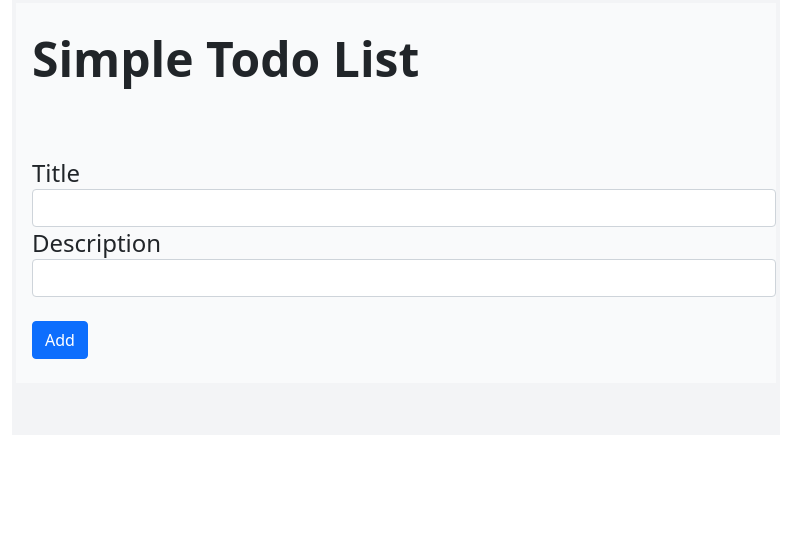
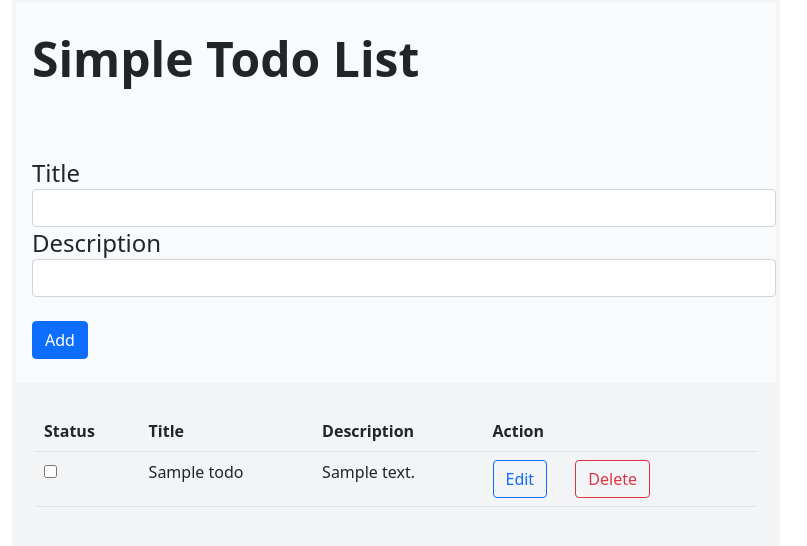
Before and after one commit to TheBaconShaken/TodoList, a PHP site: page / in a window 1280 px wide. Shown: the part 121-667 px from the top of the page, without its empty margins (244-1051 px from the left). Run offline with PHP 8.4, Linux system fonts and the light colour scheme; tables that the repository leaves empty or names only in its code hold one stand-in row (values such as "Sample post"); style sheets or scripts are compiled from the project's sources; some libraries are stand-ins or nearby versions.

Commit message:
Converted and updated Object Oriented PHP PDO

```diff
--- /dev/null
+++ b/includes/function/edit.php
@@ -0,0 +1,2 @@
+<?php
+require 'db.php';
--- /dev/null
+++ b/includes/function/somethin.php
@@ -0,0 +1,3 @@
+<?php
+
+echo "<h1>Hello, good sir. I'm somethin!</h1>";
--- /dev/null
+++ b/includes/header.php
@@ -0,0 +1,32 @@
+<?php
+    $handle = ['', ''];
+
+    if(isset($_POST['title']) && isset($_POST['description'])){
+        $title = $_POST['title'];
+        $desc = $_POST['description'];
+
+        $query = 'INSERT INTO todos (title, description, status) VALUES (:title, :desc, :status)';
+        $statement = $conn->prepare($query);
+        if($statement->execute([':title' => $title, ':desc' => $desc, ':status' => 0])){
+            $handle = ['Succesfully submitted data!', 0];
+        }else{
+            $handle = ['Failed to submit data..', 1];
+        }
+    }
+?>
+<!DOCTYPE html>
+<html lang="en">
+<head>
+    <meta charset="UTF-8">
+    <meta name="viewport" content="width=device-width, initial-scale=1.0">
+    <title>Todo List</title>
+    <!-- Custom CSS -->
+    <link rel="stylesheet" href="css/style.css" >
+    <!-- Tailwind CSS -->
+    <link href="https://unpkg.com/tailwindcss@^2/dist/tailwind.min.css" rel="stylesheet">
+    <!-- Font Awesome -->
+    <script src="https://use.fontawesome.com/24f5eb1201.js"></script>
+    <!-- Bootstrap -->
+    <link href="https://cdn.jsdelivr.net/npm/bootstrap@5.0.0-beta1/dist/css/bootstrap.min.css" rel="stylesheet" integrity="sha384-giJF6kkoqNQ00vy+HMDP7azOuL0xtbfIcaT9wjKHr8RbDVddVHyTfAAsrekwKmP1" crossorigin="anonymous">
+
+</head>
--- a/index.php
+++ b/index.php
@@ -1,38 +1,14 @@
 <?php
-    include_once 'includes/db.php';
+    include_once 'includes/function/db.php';
 
-    $handle = ['', ''];
+    $query = "SELECT * FROM todos;";
+    $statement = $conn->prepare($query);
+    $statement->execute();
 
-    if(isset($_POST['title']) && isset($_POST['description'])){
-        $title = $_POST['title'];
-        $desc = $_POST['description'];
-
-        $query = 'INSERT INTO todos (title, description, status) VALUES (:title, :desc, :status)';
-        $statement = $conn->prepare($query);
-        if($statement->execute([':title' => $title, ':desc' => $desc, ':status' => 0])){
-            $handle = ['Succesfully submitted data!', 0];
-        }else{
-            $handle = ['Failed to submit data..', 1];
-        }
-    }
+    $todos = $statement->fetchAll(PDO::FETCH_ASSOC);
 ?>
 
-<!DOCTYPE html>
-<html lang="en">
-<head>
-    <meta charset="UTF-8">
-    <meta name="viewport" content="width=device-width, initial-scale=1.0">
-    <title>Todo List</title>
-    <!-- Custom CSS -->
-    <link rel="stylesheet" href="css/style.css" >
-    <!-- Tailwind CSS -->
-    <link href="https://unpkg.com/tailwindcss@^2/dist/tailwind.min.css" rel="stylesheet">
-    <!-- Font Awesome -->
-    <script src="https://use.fontawesome.com/24f5eb1201.js"></script>
-    <!-- Bootstrap -->
-    <link href="https://cdn.jsdelivr.net/npm/bootstrap@5.0.0-beta1/dist/css/bootstrap.min.css" rel="stylesheet" integrity="sha384-giJF6kkoqNQ00vy+HMDP7azOuL0xtbfIcaT9wjKHr8RbDVddVHyTfAAsrekwKmP1" crossorigin="anonymous">
-
-</head>
+<?php include 'includes/header.php'; ?>
 <body>
     <!-- Todo List -->
     <div id="todolist-wrapper" class="bh-white">
@@ -66,7 +42,33 @@
             </div>
         </div>
         <div id="todolist-list" class="flex flex-col space-y-8 bg-gray-100 pl-6 pr-6 pt-6 pb-6">
-
+            <table class="table" id="list-table">
+                <tr>
+                    <th>Status</th>
+                    <th>Title</th>
+                    <th>Description</th>
+                    <th>Action</th>
+                </tr>
+                <?php foreach($todos as $todo):?>
+                <tr scope="col">
+                    <td><input type="checkbox" name="status" id="<?= $todo['id'];?>"></td>
+                    <td><?= $todo['title']; ?></td>
+                    <td><?= $todo['description']; ?></td>
+                    <td>
+                        <!-- Completed Status -->
+                        <a href="includes/function/edit.php?id=<?= $todo['id']; ?>"
+                            class="btn btn-outline-primary">
+                            Edit
+                        </a>
+                        <!-- Delete Button -->
+                        <a href="includes/function/delete.php?id=<?= $todo['id']; ?>"
+                            class="ml-6 btn btn-outline-danger">
+                            Delete
+                        </a>
+                    </td>
+                </tr>
+                <?php endforeach; ?>
+            </table>
         </div>
     </div>
 <script src="https://cdn.jsdelivr.net/npm/bootstrap@5.0.0-beta1/dist/js/bootstrap.bundle.min.js" integrity="sha384-ygbV9kiqUc6oa4msXn9868pTtWMgiQaeYH7/t7LECLbyPA2x65Kgf80OJFdroafW" crossorigin="anonymous"></script>
```
Also changed, not shown: includes/function/delete.php (added, +10 -0 lines), includes/function/db.php (renamed from includes/db.php).
